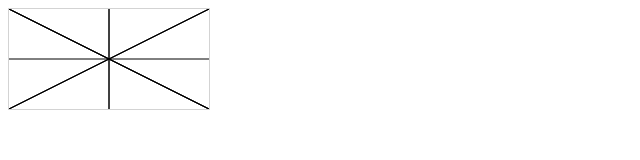
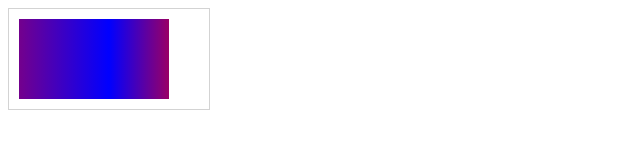
Before and after one commit to ZGargano/html5, a plain HTML site: page index.html in a window 1280 px wide. Shown: the whole page, without its empty margins (0-640 px from the left). Drawn offline with Linux system fonts and the light colour scheme.

Commit message:
gradient

```diff
--- a/index.html
+++ b/index.html
@@ -8,21 +8,46 @@ Your browser does not support the HTML5 canvas tag.</canvas>
 <script>
 var c = document.getElementById("myCanvas");
 var ctx = c.getContext("2d");
+
+/*line
 ctx.moveTo(0,0);
 ctx.lineTo(200,100);
-ctx.stroke();
-
+ctx.stroke();*/
+/*line
 ctx.moveTo(200,0);
 ctx.lineTo(0,100);
-ctx.stroke();
-
+ctx.stroke();*/
+/*line
 ctx.moveTo(100,0);
 ctx.lineTo(100,100);
-ctx.stroke();
-
+ctx.stroke();*/
+/*line
 ctx.moveTo(0,50);
 ctx.lineTo(200,50);
+ctx.stroke();*/
+/*circle
+ctx.beginPath();
+ctx.arc(95,50,40,2*Math.PI);
 ctx.stroke();
+*/
+
+/*text
+ctx.font = "30px Comic Sans MS, Arial";
+ctx.fillText("hello class.",10,50);
+*/
+
+/* outlined text
+ctx.font = "30px Arial";
+ctx.strokeText("Hello World",10,50);
+*/
+
+var grd = ctx.createLinearGradient(0,0,200,0);
+grd.addColorStop(0,"purple");
+grd.addColorStop(1,"red");
+grd.addColorStop(.5,"blue");
+//Fill with gradient
+ctx.fillStyle= grd;
+ctx.fillRect(10,10,150,80);
 </script>
 </body>
 </html>
```
